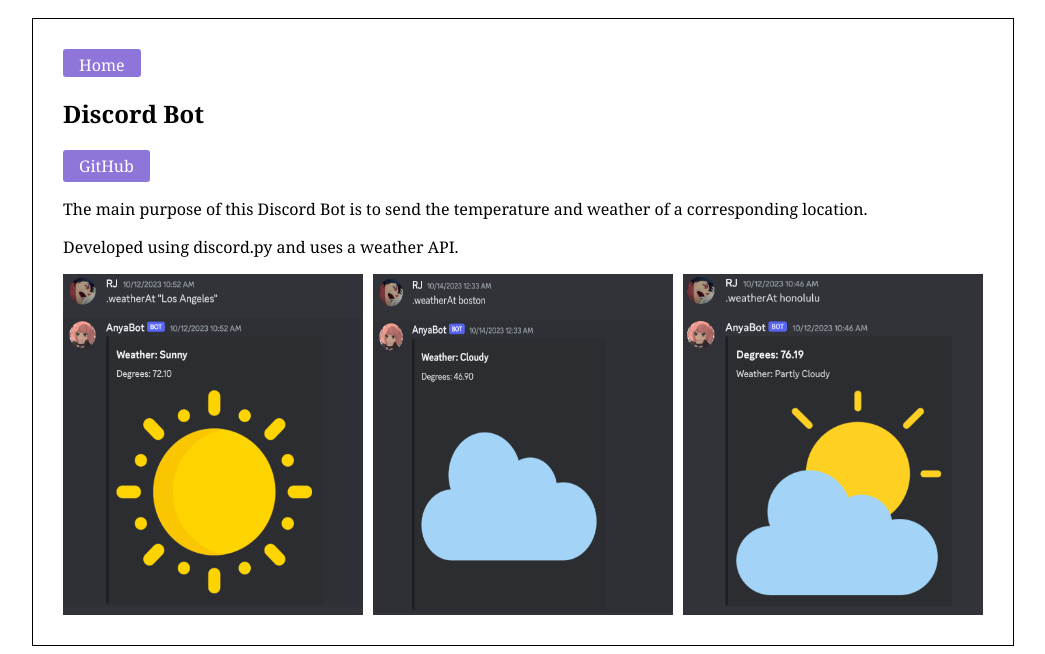
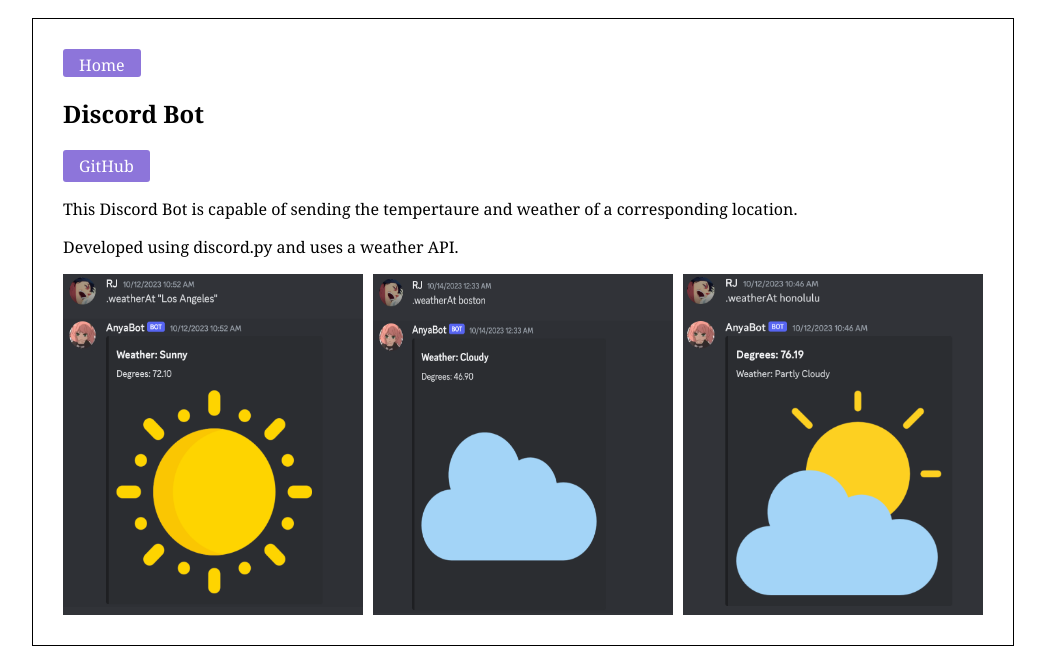
Before and after one commit to RJL1210/rjpersonal, a plain HTML site: page discordbot.html in a window 1280 px wide. Shown: the whole page, without its empty margins (117-1162 px from the left). Drawn offline with Linux system fonts and the light colour scheme.

Commit message:
Rephrasing

```diff
--- a/discordbot.html
+++ b/discordbot.html
@@ -12,7 +12,7 @@
             <a href="index.html" style="max-height: 18px">Home</a>
             <h2>Discord Bot</h2>
             <a href="https://github.com/RJL1210/anyaBot" target="_blank" >GitHub</a>
-            <p style="max-width: none;">The main purpose of this Discord Bot is to send the temperature and weather of a corresponding location.</p>
+            <p style="max-width: none;">This Discord Bot is capable of sending the tempertaure and weather of a corresponding location.</p>
             <p>Developed using discord.py and uses a weather API.</p>
             <div style="display: flex; gap: 10px;">
                 <img src="./photos/discordbotsunny.png" alt="Discord Bot sending a message of the weather in Los Angeles" width="300px" height="auto">
```
